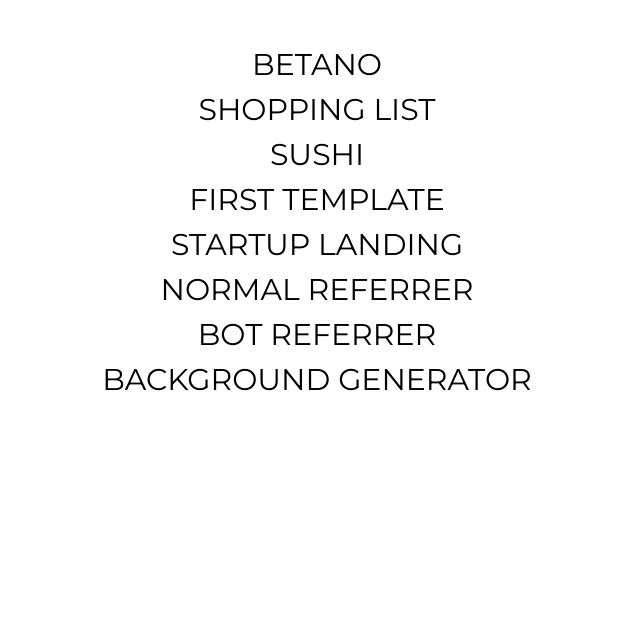
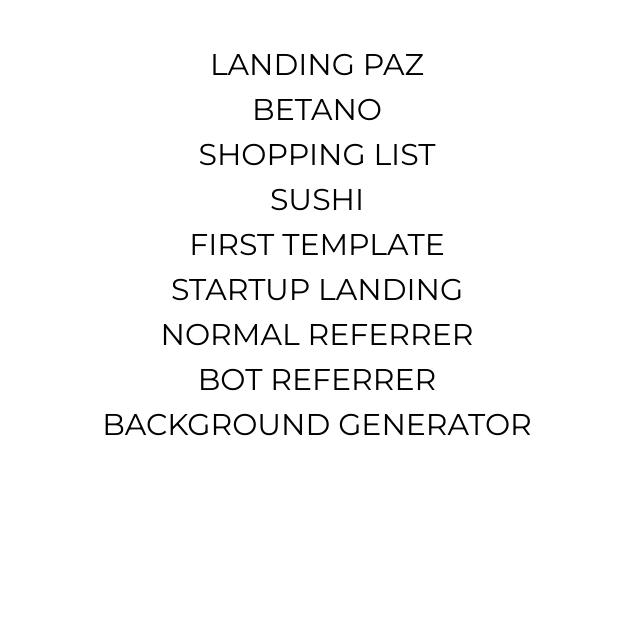
Before and after one commit to dpazb1/useful-sites, a plain HTML site: page repos.html in a window 1280 px wide. Shown: the part 167-800 px from the top of the page, without its empty margins (323-963 px from the left). Drawn offline with nearby package versions, Linux system fonts and the light colour scheme.

Commit message:
landingrepo

```diff
--- a/repos.html
+++ b/repos.html
@@ -18,6 +18,7 @@
     <div class="buffer col-12"></div>
     <div class="container">
         <ul>
+            <a href="https://dpazb1.github.io/landingpaz" class="list a" target="_blank"><li class="lil">Landing Paz</li></a>
             <a href="https://dpazb1.github.io/betano/" class="list a" target="_blank"><li class="lil">Betano</li></a>
             <a href="https://dpazb1.github.io/shopping-list/" class="list b" target="_blank"><li class="lil">Shopping List</li></a>
             <a href="https://dpazb1.github.io/sushimenu" class="list c" target="_blank"><li class="lil">Sushi</li></a>
```
Also changed, not shown: 1 other file.
